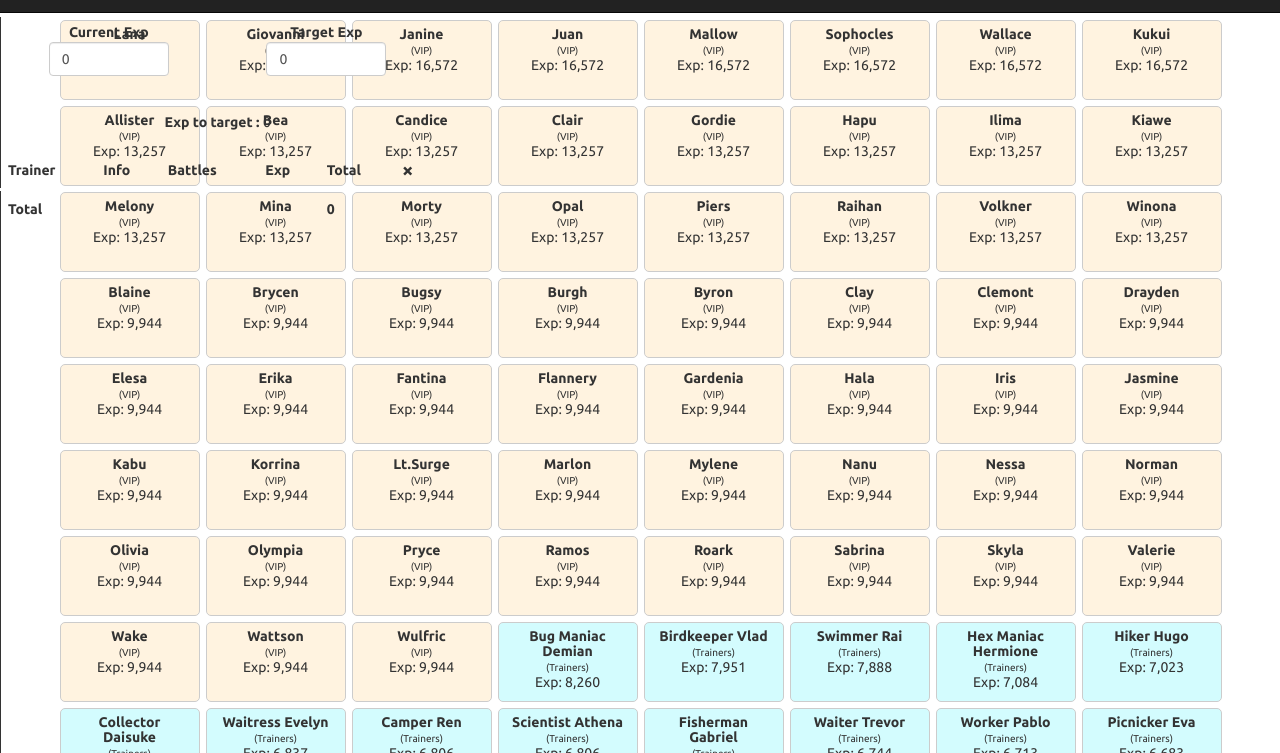
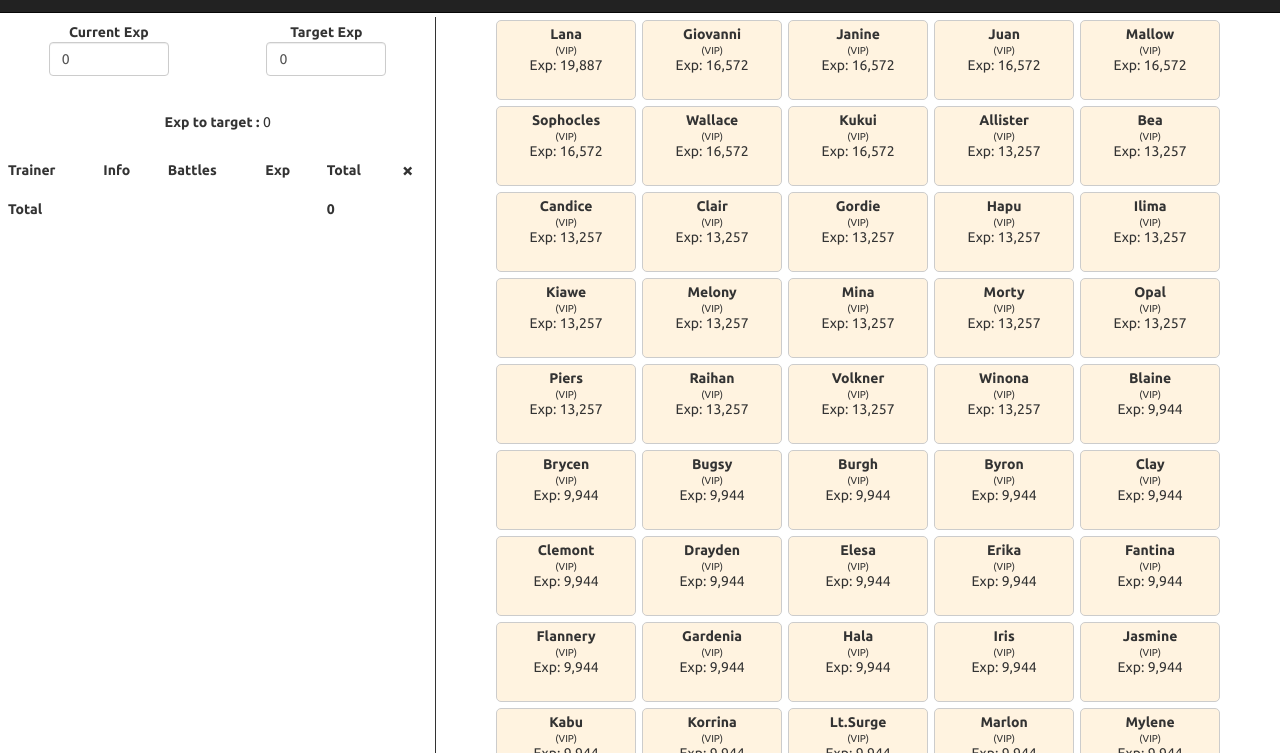
Before and after one commit to MyAenan/ExpCalc, a plain HTML site: page index.html in a window 1280 px wide. Shown: the part 53-806 px from the top of the page. Drawn offline with nearby package versions, Linux system fonts and the light colour scheme.

Commit message:
Update style.css

```diff
--- a/style.css
+++ b/style.css
@@ -20,22 +20,18 @@ body {
 }
 
 #aside {
-    /*width: 34%;
-    overflow-x: scroll;*/
-     width: 34%;
-    position:fixed;
+  width: 34%;
+	position:fixed;
+	/* background-color: #222; */
     height: 89%;
 }
 
 #bside {
-    /*width: 66%;
+    /* width: 66%; */
     border-left: 1px solid;
     text-align: center;
     height: 92vh;
-    overflow: auto;*/
-    border-left: 1px solid;
-    text-align: center;
-    height: 92vh;
+	margin-left: 34%;
     overflow: auto;
 }
 
```
